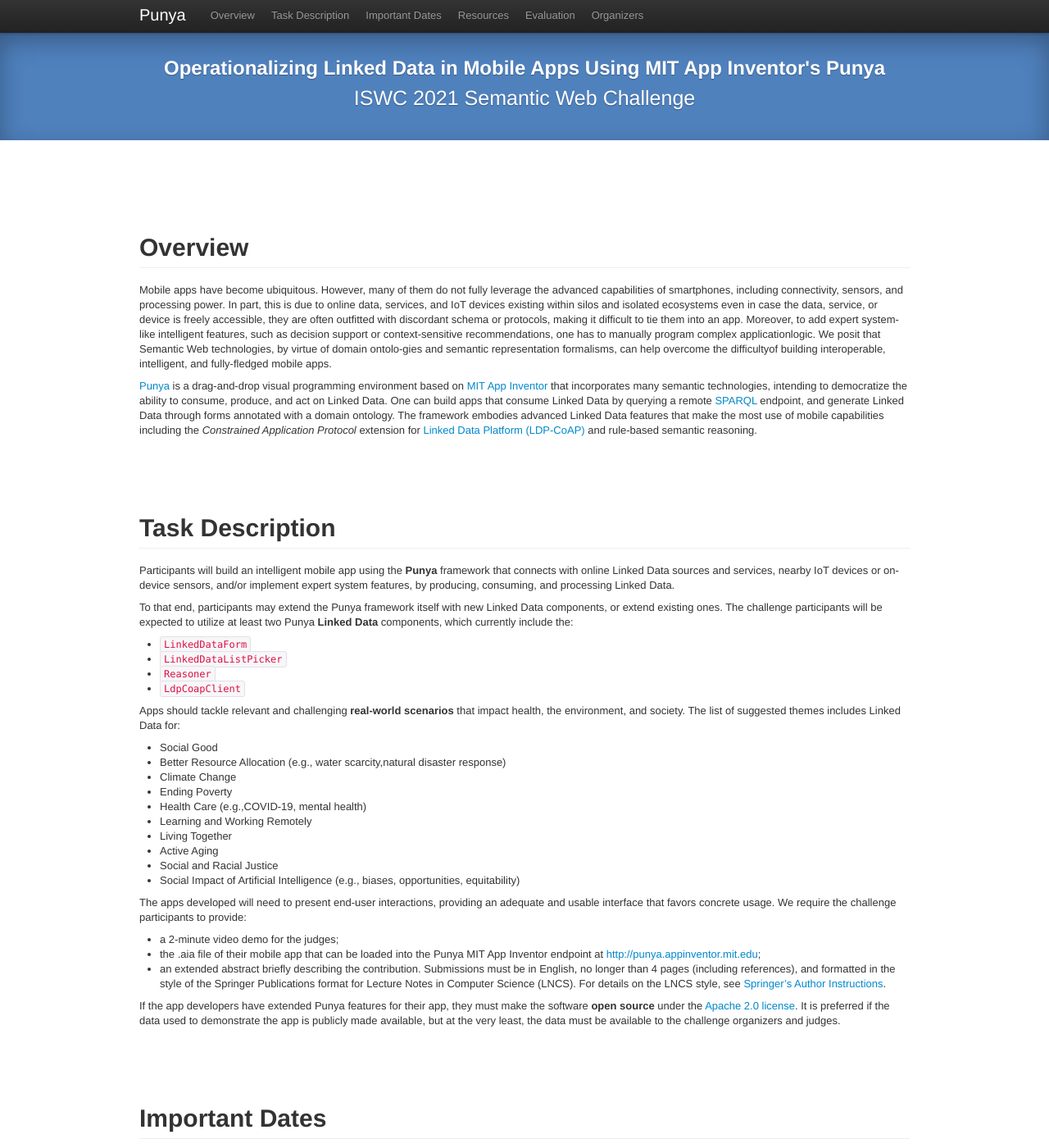
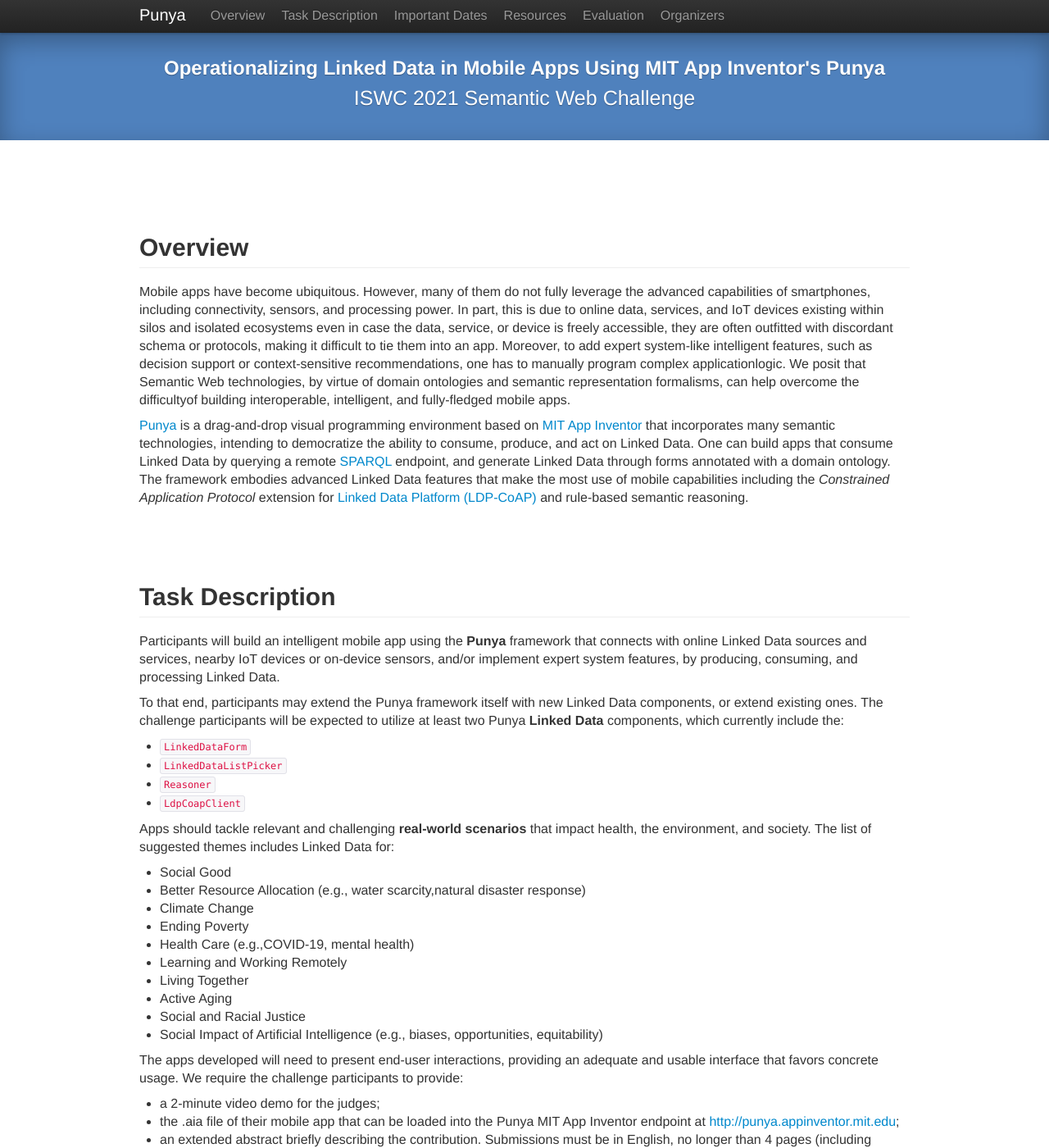
Before and after one commit to mit-dig/punya-website, a Jekyll site: the page built from challenge/index.md, in a window 1280 px wide and 1400 px high. Shown: the whole window at 82% size. Built offline with Jekyll 4.4.1, drawn with Linux system fonts in a browser that asks for light colours; some of the changed text lies outside the part shown.

Commit message:
Update styles and fix spelling issues
Change-Id: If82107332eabea773ea3450ba9837d41a89be636

```diff
--- a/challenge/index.md
+++ b/challenge/index.md
@@ -14,7 +14,7 @@
 
 <div class="row">
 <div class="span12" markdown="1">
-Mobile apps have become ubiquitous. However, many of them do not fully leverage the advanced capabilities of smartphones, including connectivity, sensors, and processing power. In part, this is due to online data, services, and IoT devices existing within silos and isolated ecosystems even in case the data, service, or device is freely accessible, they are often outfitted with discordant schema or protocols, making it difficult to tie them into an app. Moreover, to add expert system-like intelligent features, such as decision support or context-sensitive recommendations, one has to manually program complex applicationlogic. We posit that Semantic Web technologies, by virtue of domain ontolo-gies and semantic representation formalisms, can help overcome the difficultyof building interoperable, intelligent, and fully-fledged mobile apps.
+Mobile apps have become ubiquitous. However, many of them do not fully leverage the advanced capabilities of smartphones, including connectivity, sensors, and processing power. In part, this is due to online data, services, and IoT devices existing within silos and isolated ecosystems even in case the data, service, or device is freely accessible, they are often outfitted with discordant schema or protocols, making it difficult to tie them into an app. Moreover, to add expert system-like intelligent features, such as decision support or context-sensitive recommendations, one has to manually program complex applicationlogic. We posit that Semantic Web technologies, by virtue of domain ontologies and semantic representation formalisms, can help overcome the difficultyof building interoperable, intelligent, and fully-fledged mobile apps.
 
 [Punya](https://punya.mit.edu){:target="_blank"} is a drag-and-drop visual programming environment based on [MIT App Inventor](https://appinventor.mit.edu){:target="_blank"} that incorporates many semantic technologies, intending to democratize the ability to consume, produce, and act on Linked Data. One can build apps that consume Linked Data by querying a remote [SPARQL](https://www.w3.org/TR/sparql11-query/){:target="_blank"} endpoint, and generate Linked Data through forms annotated with a domain ontology. The framework embodies advanced Linked Data features that make the most use of mobile capabilities including the _Constrained Application Protocol_ extension for [Linked Data Platform (LDP-CoAP)](http://sisinflab.poliba.it/swottools/ldp-coap/){:target="_blank"} and rule-based semantic reasoning.
 </div>
--- a/static/style.css
+++ b/static/style.css
@@ -101,3 +101,24 @@
 }
 
 .challenge-section {padding-top: 65px;}
+
+/*------------------------------------------------*/
+/* Miscellaneous
+/*------------------------------------------------*/
+
+p {
+  font-size: 16px;
+  line-height: 22px;
+}
+
+li {
+  line-height: 22px;
+}
+
+body {
+  font-size: 16px;
+}
+
+h4 {
+  font-size: 16px;
+}
```
Also changed, not shown: other parts of challenge/index.md (+1 -1 lines), Gemfile.lock.
